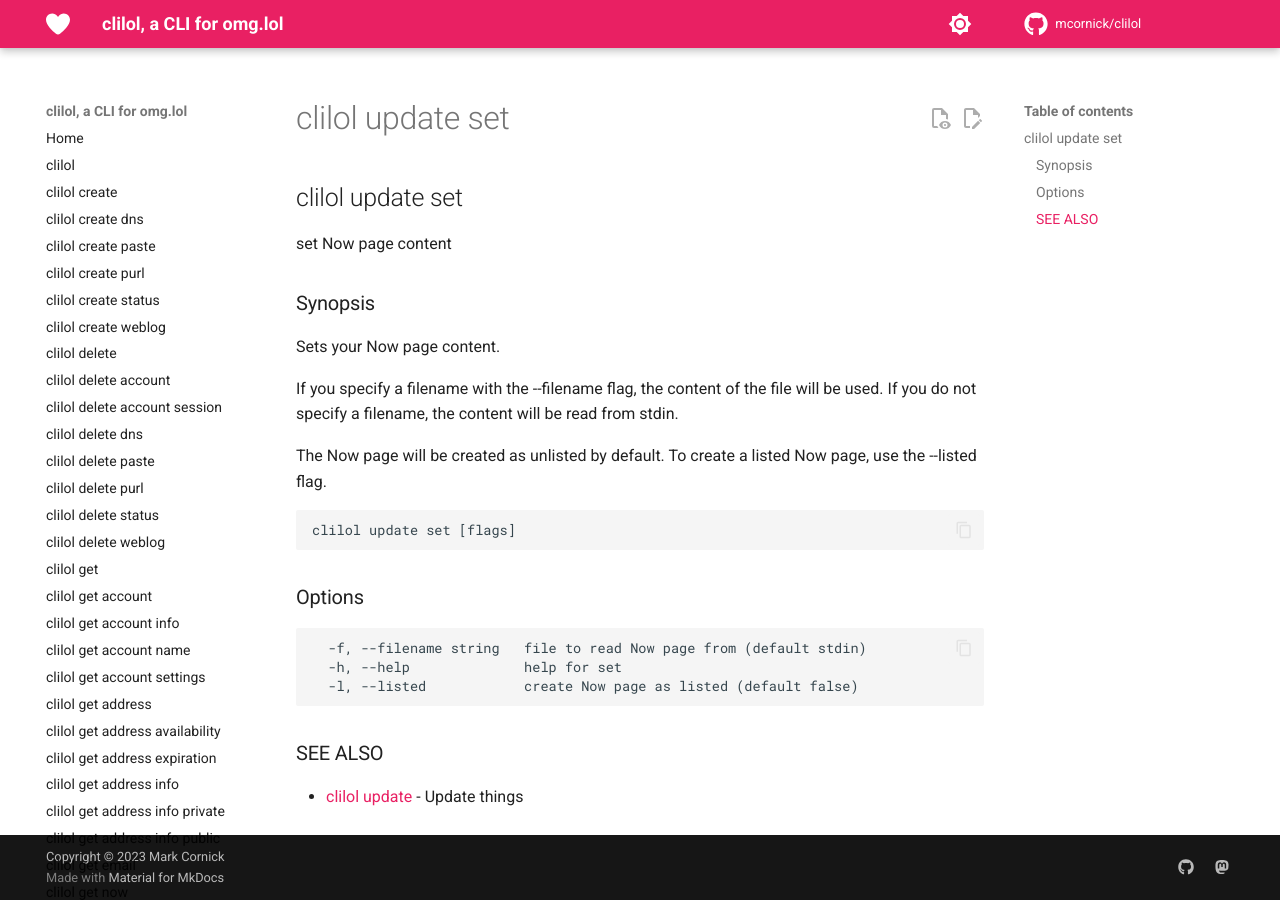
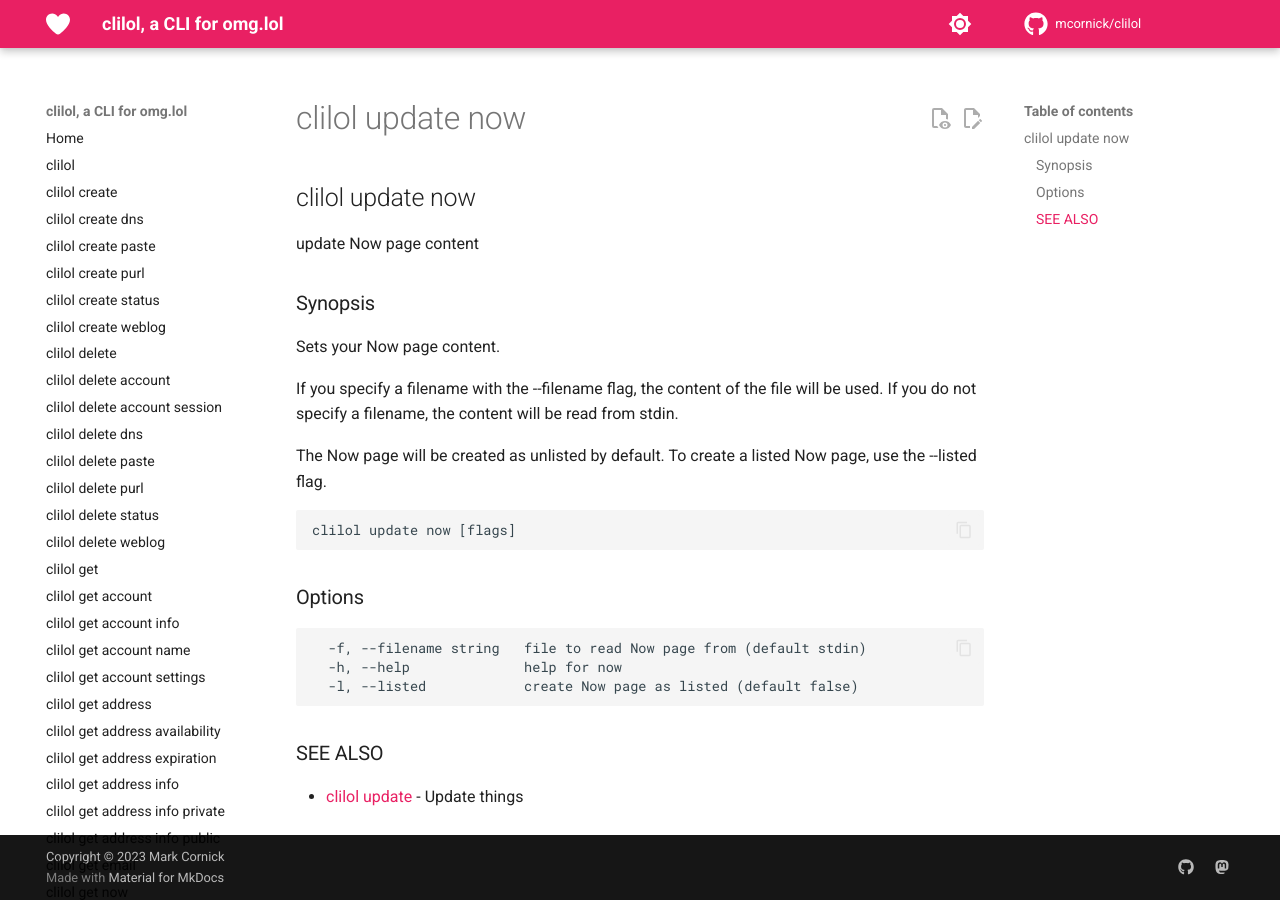
Before and after one commit to mcornick/clilol, an MkDocs documentation site: the page built from docs/clilol_update_now.md, in a window 1280 px wide. Built offline with MkDocs 1.6.1 and Material for MkDocs 9.7.7, drawn with Linux system fonts in a browser that asks for light colours; comment, search, counter and statistics services are not loaded.

Commit message:
fix: `update now` was showing up as `update set`
Signed-off-by: Mark Cornick <mcornick@mcornick.com>

````diff
--- a/clilol.ts
+++ b/clilol.ts
@@ -725,7 +725,7 @@
                 { name: "value", description: "value to set" },
               ],
             },
-            { name: ["set"], description: "set Now page content" },
+            { name: ["now"], description: "update Now page content" },
             {
               name: ["status"],
               description: "Update a status",
--- a/docs/clilol_update.md
+++ b/docs/clilol_update.md
@@ -21,8 +21,8 @@
 * [clilol update account](clilol_update_account.md)	 - Update information about your account
 * [clilol update dns](clilol_update_dns.md)	 - Update a DNS record
 * [clilol update email](clilol_update_email.md)	 - set email forwarding address(es)
+* [clilol update now](clilol_update_now.md)	 - update Now page content
 * [clilol update preference](clilol_update_preference.md)	 - set a preference
-* [clilol update set](clilol_update_set.md)	 - set Now page content
 * [clilol update status](clilol_update_status.md)	 - Update a status
 * [clilol update status-bio](clilol_update_status-bio.md)	 - Update your status bio
 * [clilol update web](clilol_update_web.md)	 - set webpage content
--- a/docs/clilol_update_set.md
+++ b/docs/clilol_update_now.md
@@ -1,9 +1,9 @@
 ---
-title: "clilol update set"
+title: "clilol update now"
 ---
-## clilol update set
+## clilol update now
 
-set Now page content
+update Now page content
 
 ### Synopsis
 
@@ -17,14 +17,14 @@
 Now page, use the --listed flag.
 
 ```
-clilol update set [flags]
+clilol update now [flags]
 ```
 
 ### Options
 
 ```
   -f, --filename string   file to read Now page from (default stdin)
-  -h, --help              help for set
+  -h, --help              help for now
   -l, --listed            create Now page as listed (default false)
 ```
 
````
Also changed, not shown: 1 other file.
